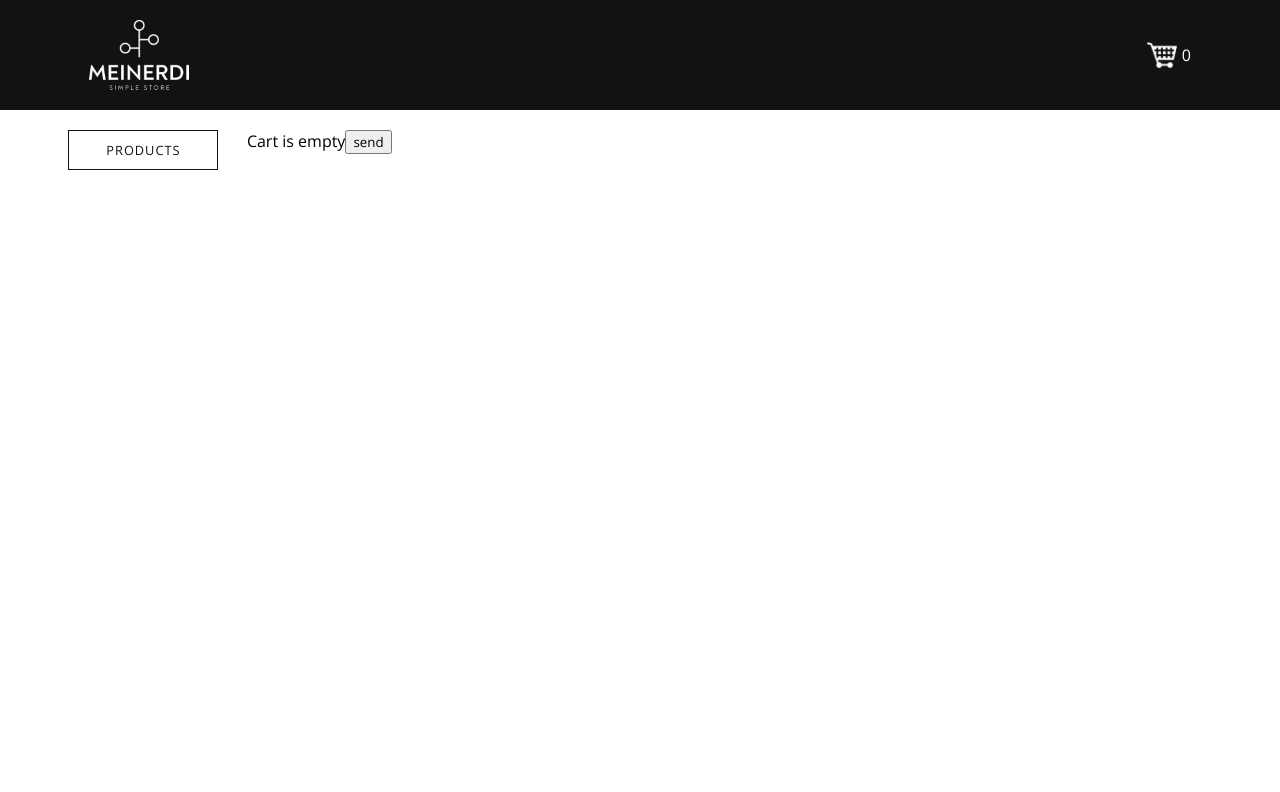
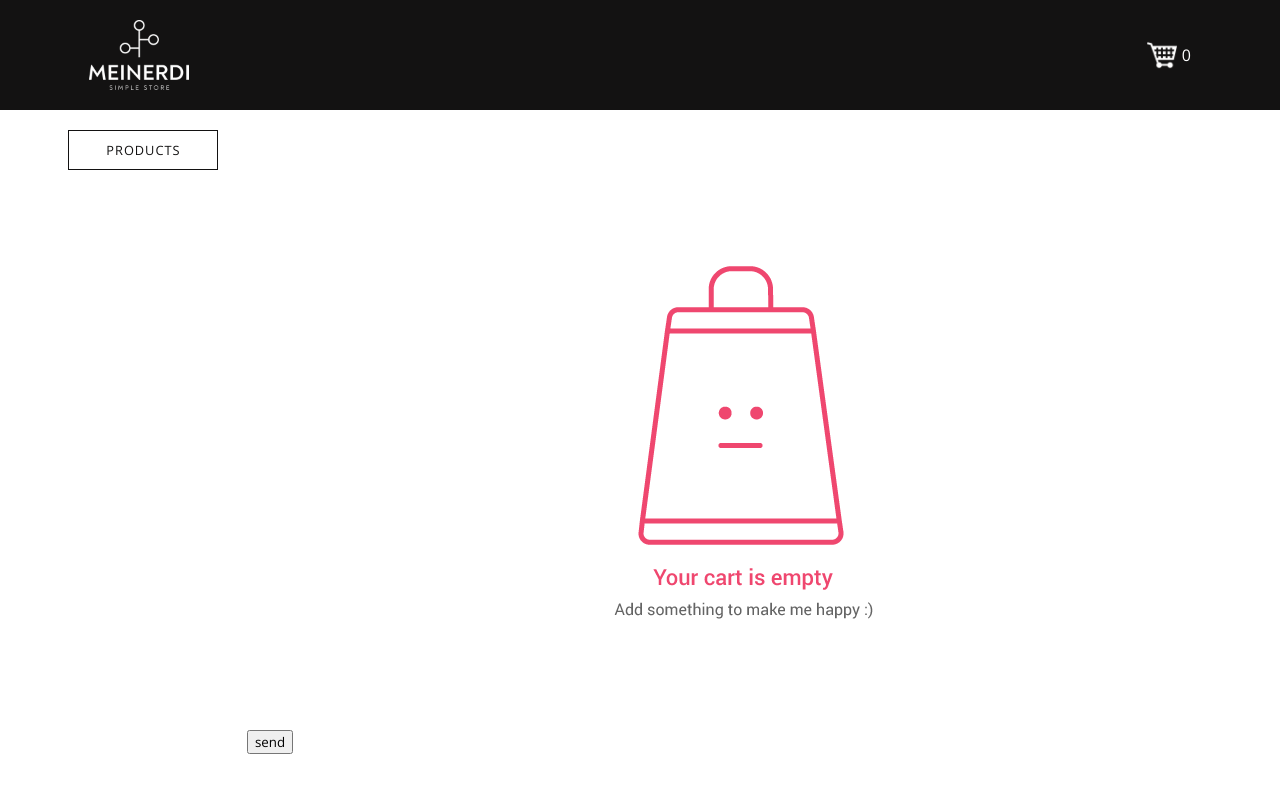
Before and after one commit to Meinerdi/Simple-Shop-Cart, a React (Create React App) app: page /cart in a window 1280 px wide. Shown: the top 792 px of the page. Built offline with nearby package versions, Linux system fonts and the light colour scheme.

Commit message:
firebase tweaks

```diff
--- a/src/Components/Cart/Cart.jsx
+++ b/src/Components/Cart/Cart.jsx
@@ -1,6 +1,7 @@
 import React from 'react'
 import s from './Cart.module.css'
 import fire from '../../firebase'
+import emptyCartImage from '../../assets/images/empty-cart.png'
 
 export const Cart = (props) => {
 
@@ -41,7 +42,7 @@ export const Cart = (props) => {
 
     return (
         <div className={s.cart}>
-            {!inCart.length ? "Cart is empty" : inCart.map(item => (
+            {!inCart.length ? <img src={emptyCartImage} alt="empty-cart" className={s.emptyCart} /> : inCart.map(item => (
                 <div key={item.id} className={s.productItem}>
                     <img src={item.image} alt="item" className={s.itemImage} />
                     <div className={s.infoHolder}>
--- a/src/Components/Cart/Cart.module.css
+++ b/src/Components/Cart/Cart.module.css
@@ -35,3 +35,7 @@
 .buttonHolder {
     margin-top: auto;
 }
+
+.emptyCart {
+    margin: auto;
+}
--- a/src/Components/Cart/CartContainer.js
+++ b/src/Components/Cart/CartContainer.js
@@ -1,6 +1,6 @@
 import React from 'react';
 import { connect } from "react-redux";
-import { clearCart, decreaseProductCount, deleteFromCart, increaseProductCount } from '../../actions/cart';
+import { clearCart, decreaseProductCount, deleteFromCart, increaseProductCount } from '../../redux/actions/cart';
 import { Cart } from "./Cart";
 
 const CartContainer = (props) => {
--- a/src/Components/Products/ProductsContainer.js
+++ b/src/Components/Products/ProductsContainer.js
@@ -1,6 +1,6 @@
 import React from 'react';
 import { connect } from "react-redux";
-import { addToCart } from '../../actions/cart';
+import { addToCart } from '../../redux/actions/cart';
 import { Products } from "./Products";
 
 const ProductsContainer = (props) => {
--- a/src/action-types/cart.js
+++ /dev/null
@@ -1,5 +0,0 @@
-export const ADD_PRODUCT_TO_CART = 'ADD_PRODUCT_TO_CART'
-export const INCREASE_PRODUCT_COUNT = 'INCREASE_PRODUCT_COUNT'
-export const DECREASE_PRODUCT_COUNT = 'DECREASE_PRODUCT_COUNT'
-export const DELETE_PRODUCT_FROM_CART = 'DELETE_PRODUCT_FROM_CART'
-export const CLEAR_CART = 'CLEAR_CART'
--- a/src/index.js
+++ b/src/index.js
@@ -2,7 +2,7 @@ import React from 'react';
 import ReactDOM from 'react-dom';
 import App from './App';
 import { Provider } from 'react-redux'
-import { store } from './reducers/store';
+import { store } from './redux/store';
 import { BrowserRouter } from 'react-router-dom';
 
 ReactDOM.render(
--- a/src/actions/cart.js
+++ b/src/redux/actions/cart.js
@@ -1,27 +1,21 @@
-import {
-    ADD_PRODUCT_TO_CART,
-    INCREASE_PRODUCT_COUNT,
-    DECREASE_PRODUCT_COUNT,
-    DELETE_PRODUCT_FROM_CART,
-    CLEAR_CART
-} from './../action-types/cart'
+export const ADD_PRODUCT_TO_CART = 'ADD_PRODUCT_TO_CART'
+export const INCREASE_PRODUCT_COUNT = 'INCREASE_PRODUCT_COUNT'
+export const DECREASE_PRODUCT_COUNT = 'DECREASE_PRODUCT_COUNT'
+export const DELETE_PRODUCT_FROM_CART = 'DELETE_PRODUCT_FROM_CART'
+export const CLEAR_CART = 'CLEAR_CART'
 
 export const addToCart = (product) => ({
     type: ADD_PRODUCT_TO_CART, product
 })
-
 export const increaseProductCount = (product) => ({
     type: INCREASE_PRODUCT_COUNT, product
 })
-
 export const decreaseProductCount = (product) => ({
     type: DECREASE_PRODUCT_COUNT, product
 })
-
 export const deleteFromCart = (product) => ({
     type: DELETE_PRODUCT_FROM_CART, product
 })
-
 export const clearCart = () => ({
     type: CLEAR_CART
 })
--- a/src/reducers/cart.js
+++ b/src/redux/reducers/cart.js
@@ -4,7 +4,7 @@ import {
     DECREASE_PRODUCT_COUNT,
     DELETE_PRODUCT_FROM_CART,
     CLEAR_CART
-} from './../action-types/cart'
+} from '../actions/cart'
 
 let initialState = {
     inCart: [
--- a/src/reducers/store.js
+++ b/src/redux/store.js
@@ -1,6 +1,6 @@
 import { combineReducers, createStore } from "redux";
-import { cart } from './cart'
-import { products } from './products'
+import { cart } from './reducers/cart'
+import { products } from './reducers/products'
 
 let reducers = combineReducers({
     cart: cart,
```
Also changed, not shown: src/redux/reducers/products.js (renamed from src/reducers/products.js).
